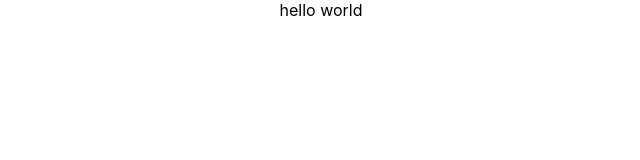
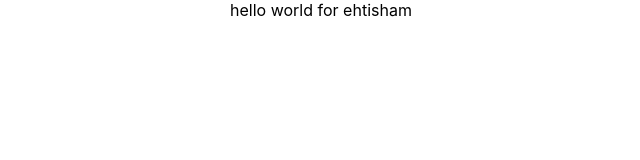
Before and after one commit to Ehtisham32/bootcamp-react-class2, a React (Create React App) app: page / in a window 1280 px wide. Shown: the top 160 px of the page, without its empty margins (319-959 px from the left). Built offline with nearby package versions, Linux system fonts and the light colour scheme.

Commit message:
from ehtisham

```diff
--- a/src/App.js
+++ b/src/App.js
@@ -5,7 +5,7 @@ import './App.css';
 function App() {
   return (
     <div className="App">
-      hello world
+      hello world for ehtisham
     </div>
   );
 }
```
